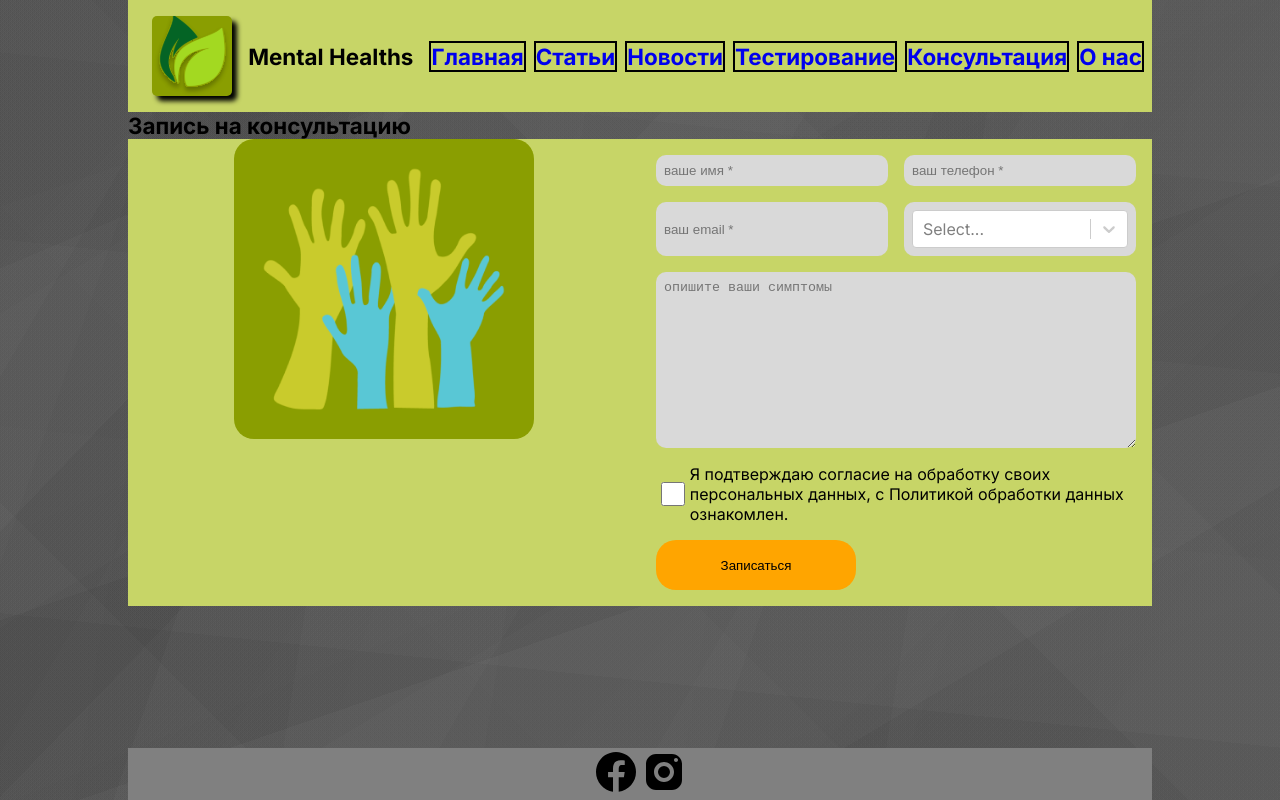
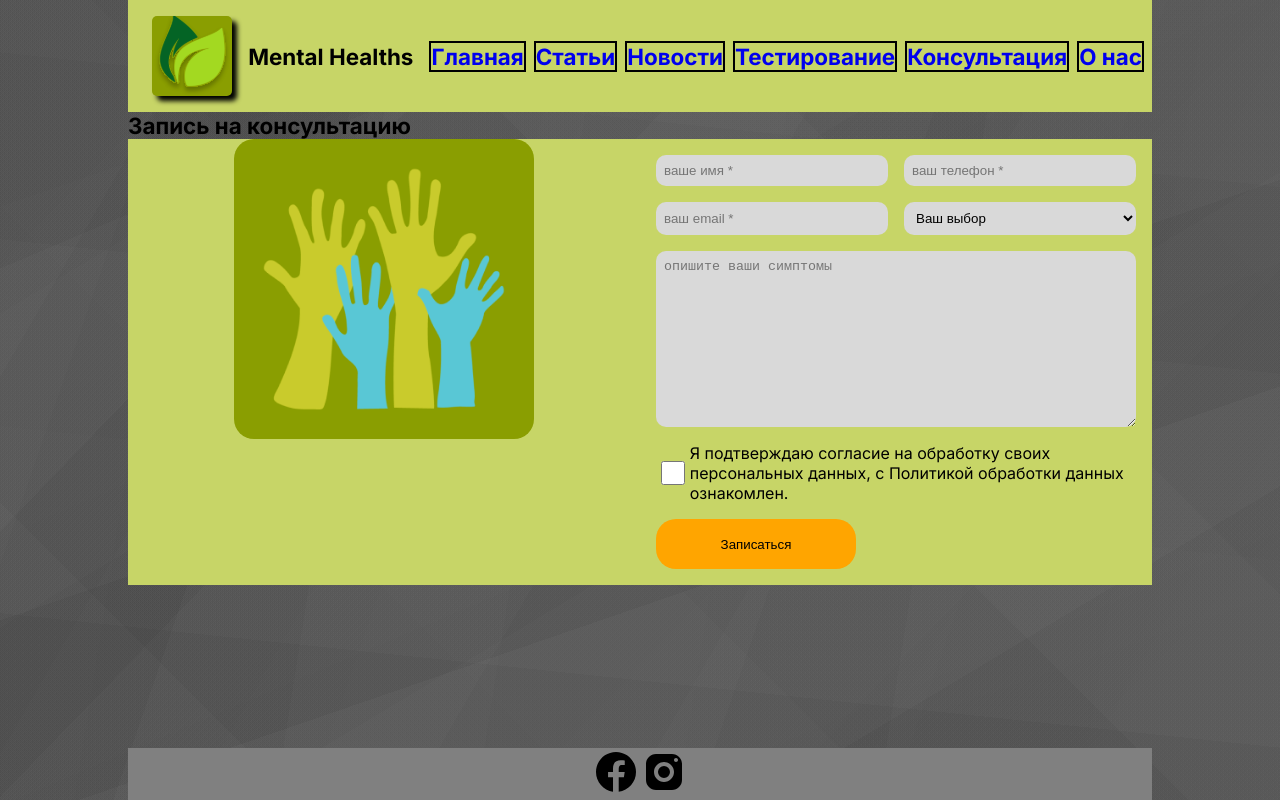
Before and after one commit to LilithStd/doctors_web_app, a Next.js app: page /consultation in a window 1280 px wide. Built offline with nearby package versions, Linux system fonts and the light colour scheme.

Commit message:
refactor and fix hydratation error on consultation page

```diff
--- /dev/null
+++ b/src/app/consultation/components/successSendFormScreen/style/successSendFormScreen.module.scss
@@ -0,0 +1,19 @@
+.container {
+  width: 100vw;
+  height: 100vh;
+  background-color: rgba(0,0,0,0.4);
+  position: fixed;
+  top: 0;
+  right: 0;
+  display: flex;
+  align-items: center;
+  justify-content: center;
+  pointer-events: none;
+  transition: .5s;
+  opacity: 0;
+}
+
+.sendScreenActive {
+  opacity: 1;
+  pointer-events: all;
+}
--- /dev/null
+++ b/src/app/consultation/components/successSendFormScreen/successSendFormScreen.tsx
@@ -0,0 +1,13 @@
+import {Text} from "@/shared/ui/text/ui/text";
+import successSendFormScreen from "@/app/consultation/components/successSendFormScreen/style/successSendFormScreen.module.scss"
+import {
+    SuccessSendFormScreenTypes
+} from "@/app/consultation/components/successSendFormScreen/types/SuccessSendFormScreen";
+export default function SuccessSendFormScreen ({active}:SuccessSendFormScreenTypes) {
+    return  (
+
+        <div className={`${successSendFormScreen.container} + ${active ? successSendFormScreen.sendScreenActive : ''}`}>
+            <Text content={'Форма Успешно отправлена'}/>
+        </div>
+    )
+}
--- /dev/null
+++ b/src/app/consultation/components/successSendFormScreen/types/SuccessSendFormScreen.ts
@@ -0,0 +1,3 @@
+export interface SuccessSendFormScreenTypes {
+	active:boolean
+}
--- a/src/app/consultation/page.tsx
+++ b/src/app/consultation/page.tsx
@@ -15,6 +15,10 @@ import { userData } from "@/app/consultation/store/consultationsStore";
 import SelectList from "./components/selectList/selectList";
 import Select from 'react-select';
 import { BUTTON_TYPE } from "@/shared/ui/button/const/button_type";
+import useStore from "@/global_utils/storeUtils/useStore";
+import SuccessSendFormScreen
+    from "@/app/consultation/components/successSendFormScreen/successSendFormScreen";
+
 
 
 
@@ -27,21 +31,34 @@ import { BUTTON_TYPE } from "@/shared/ui/button/const/button_type";
 
 
 export default function Consultation() {
-    const { register, handleSubmit, control } = useForm();
-    const [selectedOption, setSelectedOption] = useState(null);
+    const { register, handleSubmit, control,reset } = useForm();
+    const [submitSuccess, setSubmitSuccess] = useState(false)
     const send = userData(state => state.createUserFormData)
-    const getForm = userData(state => state.userForm)
+    const getForm = useStore(userData,state => state.userForm)
+    const defaultForm = {
+            name:'',
+            phone:0,
+            email:'',
+            variant:'',
+            userText:'',
+    }
     const submitFormSend = (data: formProps | FieldValues) => {
-        send(data)
 
+            send(data)
+            setSubmitSuccess(true)
+            reset()
+            send(defaultForm)
+        setTimeout(()=> {
+            setSubmitSuccess(false)
+            console.log(getForm)
+        },3000)
     }
-    console.log(getForm)
-
-
+    // console.log(getForm)
     return (
 
         <div className={consultation.container}>
             <Title size={SIZE_TITLE_GLOBAL.LARGE} content={'Запись на консультацию'} />
+            <SuccessSendFormScreen  active={submitSuccess}/>
             <div className={consultation.subContainer}>
                 <div className={consultation.imageContainer}>
                     <Image src={consultationImage} alt={'consultation hands images'} width={300} height={300} />
@@ -51,37 +68,52 @@ export default function Consultation() {
                         {...register('name', { required: true })}
                         type={'text'}
                         className={consultation.inputItem}
-                        placeholder={'ваше имя *'} />
+                        placeholder={'ваше имя *'}
+                    />
                     <input
                         {...register('phone')}
                         type={'tel'}
                         className={consultation.inputItem}
                         placeholder={'ваш' +
-                            ' телефон *'} />
+                            ' телефон *'}
+                    />
                     <input
                         {...register('email')}
                         type={'email'}
                         className={consultation.inputItem}
-                        placeholder={'ваш email *'} />
-                    <Controller
-                        name="variant"
-                        control={control}
+                        placeholder={'ваш email *'}
+                    />
+                    <select
+                        id="cars" {...register('variant')}
+                        className={consultation.inputItemSelectContainer}
+                    >
+                        <option className={consultation.inputItemSelect}
+                                value="">Ваш выбор
+                        </option>
+                        <option className={consultation.inputItemSelect} value="volvo">Volvo</option>
+                        <option className={consultation.inputItemSelect} value="saab">Saab</option>
+                        <option className={consultation.inputItemSelect} value="mercedes">Mercedes</option>
+                        <option className={consultation.inputItemSelect} value="audi">Audi</option>
 
-                        defaultValue={null}
-                        render={({ field }) => (
-                            <Select
-                                {...field}
-                                className={consultation.inputItem}
-                                options={[
-                                    { value: 'option1', label: 'Option 1' },
-                                    { value: 'option2', label: 'Option 2' },
-                                    { value: 'option3', label: 'Option 3' },
-                                ]}
-                                defaultValue={null}
+                    </select>
+                    {/*<Controller*/}
+                    {/*    name="variant"*/}
+                    {/*    control={control}*/}
+                    {/*    defaultValue={null}*/}
+                    {/*    render={({ field }) => (*/}
+                    {/*        <Select*/}
+                    {/*            {...field}*/}
+                    {/*            className={consultation.inputItem}*/}
+                    {/*            options={[*/}
+                    {/*                { value: 'option1', label: 'Option 1' },*/}
+                    {/*                { value: 'option2', label: 'Option 2' },*/}
+                    {/*                { value: 'option3', label: 'Option 3' },*/}
+                    {/*            ]}*/}
+                    {/*            defaultValue={null}*/}
 
-                            />
-                        )}
-                    />
+                    {/*        />*/}
+                    {/*    )}*/}
+                    {/*/>*/}
                     <textarea
                         {...register('userText')}
                         className={consultation.textAreaItem}
--- a/src/app/consultation/store/consultationsStore.ts
+++ b/src/app/consultation/store/consultationsStore.ts
@@ -1,28 +1,34 @@
 import {create} from "zustand";
 import {StoreTypes} from "@/app/consultation/store/types/consultationStoreTypes";
+import {createJSONStorage, persist} from "zustand/middleware";
 
 
 
 
 
-export const userData = create<StoreTypes>((set,get) 	 => ({
+
+export const userData = create<StoreTypes>() (
+	persist((set,get) 	 => ({
 		userForm:{
 			name:'',
 			phone:0,
 			email:'',
-		variant:''
+			variant:'',
+			userText:''
 		},
 		isLoading:false,
 		errors:'',
-	createUserFormData: (form) =>
+		createUserFormData: (userForm) =>
 			set(state => {
 				const newUserForm = {
-					name:form.name,
-					phone: form.phone,
-					email: form.email,
-					variant: form.variant.label
+					name:userForm.name,
+					phone: userForm.phone,
+					email: userForm.email,
+					variant: userForm.variant,
+					userText:userForm.userText
 				}
-				return state.userForm = newUserForm
+				return get().userForm = newUserForm
 			})
 
-}));
+	}),{name:'consultation-storage',storage: createJSONStorage(()=> sessionStorage)})
+);
--- a/src/app/consultation/style/consultation.module.scss
+++ b/src/app/consultation/style/consultation.module.scss
@@ -60,13 +60,15 @@
 }
 
 .inputItemSelectContainer {
- overflow:hidden;
+  padding: .5rem;
+  border-radius: 10px;
+  border: none;
+  background-color: rgba(217, 217, 217, 1);
+  overflow: hidden;
 }
 
 .inputItemSelect  {
-  box-sizing:border-box;
-  width:auto;
-  max-width:100%;
+  appearance: none;
 }
 
 .textAreaItem {
--- a/src/features/navbar/components/modal_window/style/modal_window.module.scss
+++ b/src/features/navbar/components/modal_window/style/modal_window.module.scss
@@ -3,8 +3,8 @@
     height: 100vh;
     background-color: rgba(0,0,0,0.4);
     position: fixed;
-    top: 0px;
-    right: 0px;
+    top: 0;
+    right: 0;
     display: flex;
     align-items: center;
     justify-content: center;
```
Also changed, not shown: src/app/consultation/components/selectList/selectList.tsx (+7 -7 lines). Lines whose indentation alone changed are shown as unchanged.
